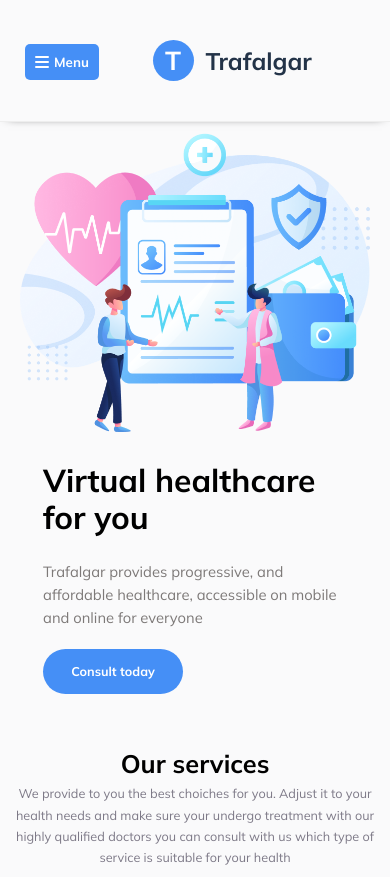
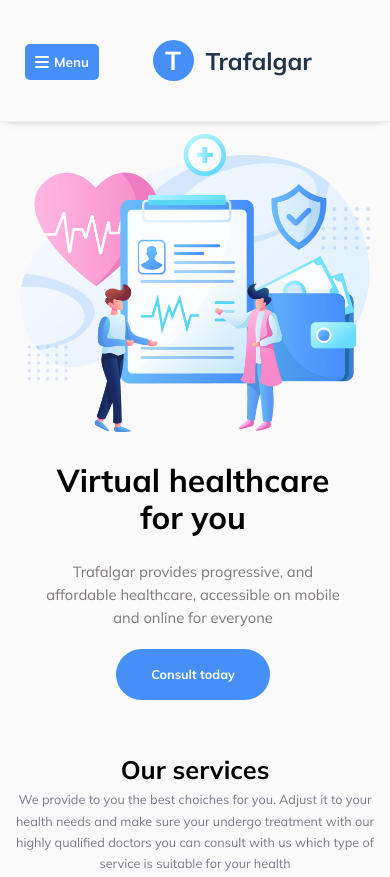
Before and after one commit to Vsspaulasouza/Trafalgar, a website built with webpack: page index.html in a window 390 px wide. Shown: the top 877 px of the page. Built offline with nearby package versions, Linux system fonts and the light colour scheme.

Commit message:
Correção na seção inicial
- Centrlização do título, texto e botão

```diff
--- a/css/secao-inicial.css
+++ b/css/secao-inicial.css
@@ -164,6 +164,16 @@
     max-width: 350px;
     margin-top: 30px;
   }
+  .secao-inicial .apresentacao h1{
+    text-align: center;
+  }
+  .secao-inicial .apresentacao p{
+    text-align: center;
+  }
+  .secao-inicial .apresentacao a{
+    align-self: center;
+    padding: 5px 40px;
+  }
 }
 @media (max-width: 530px){
   .secao-inicial .banner-principal{
@@ -184,6 +194,10 @@
   .secao-inicial .apresentacao{
     max-width: 300px;
   }
+  .secao-inicial .apresentacao a{
+    align-self: center;
+    padding: 3px 35px;
+  }
 }
 @media (max-width: 380px){
   .secao-inicial .banner-principal{
```
